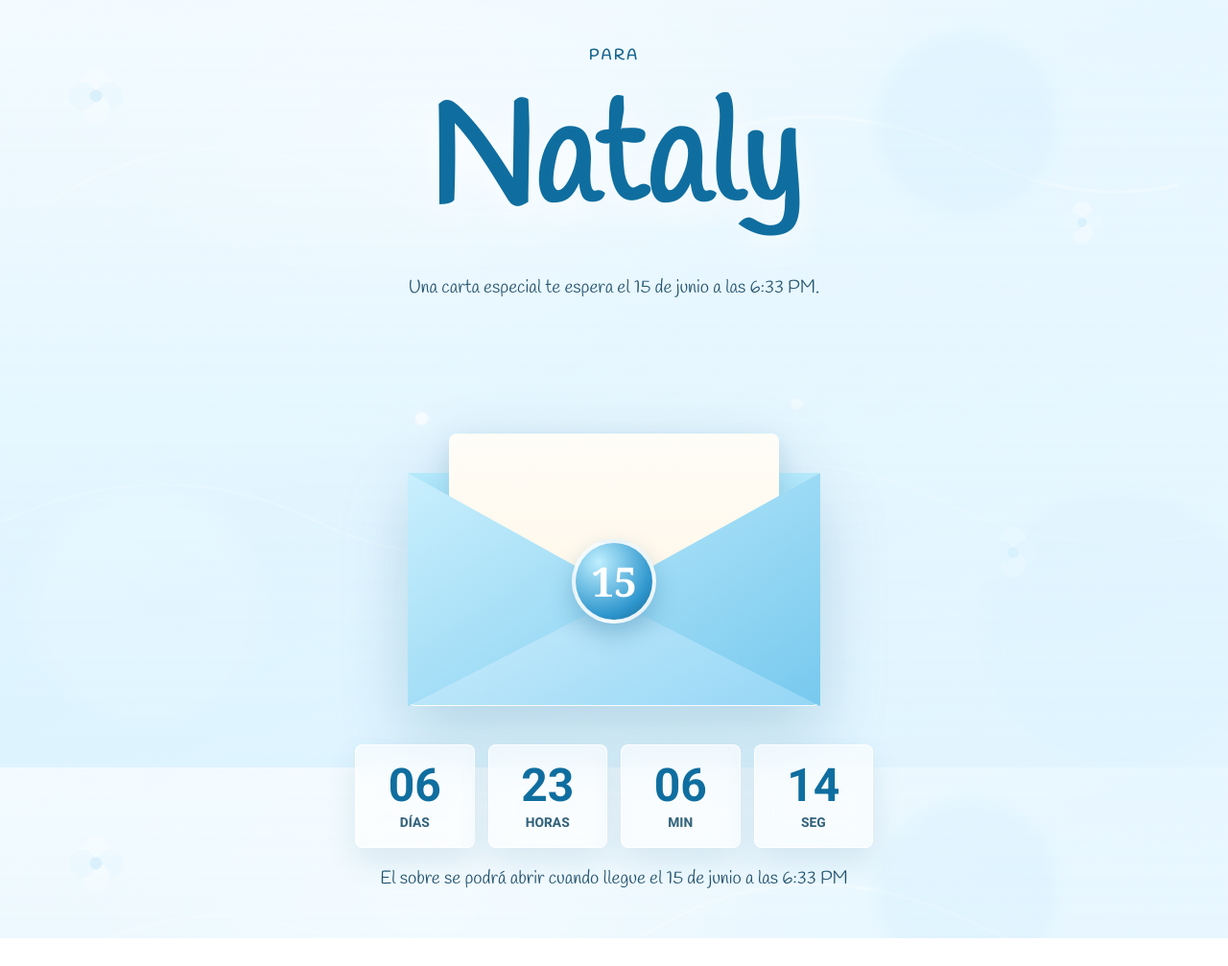
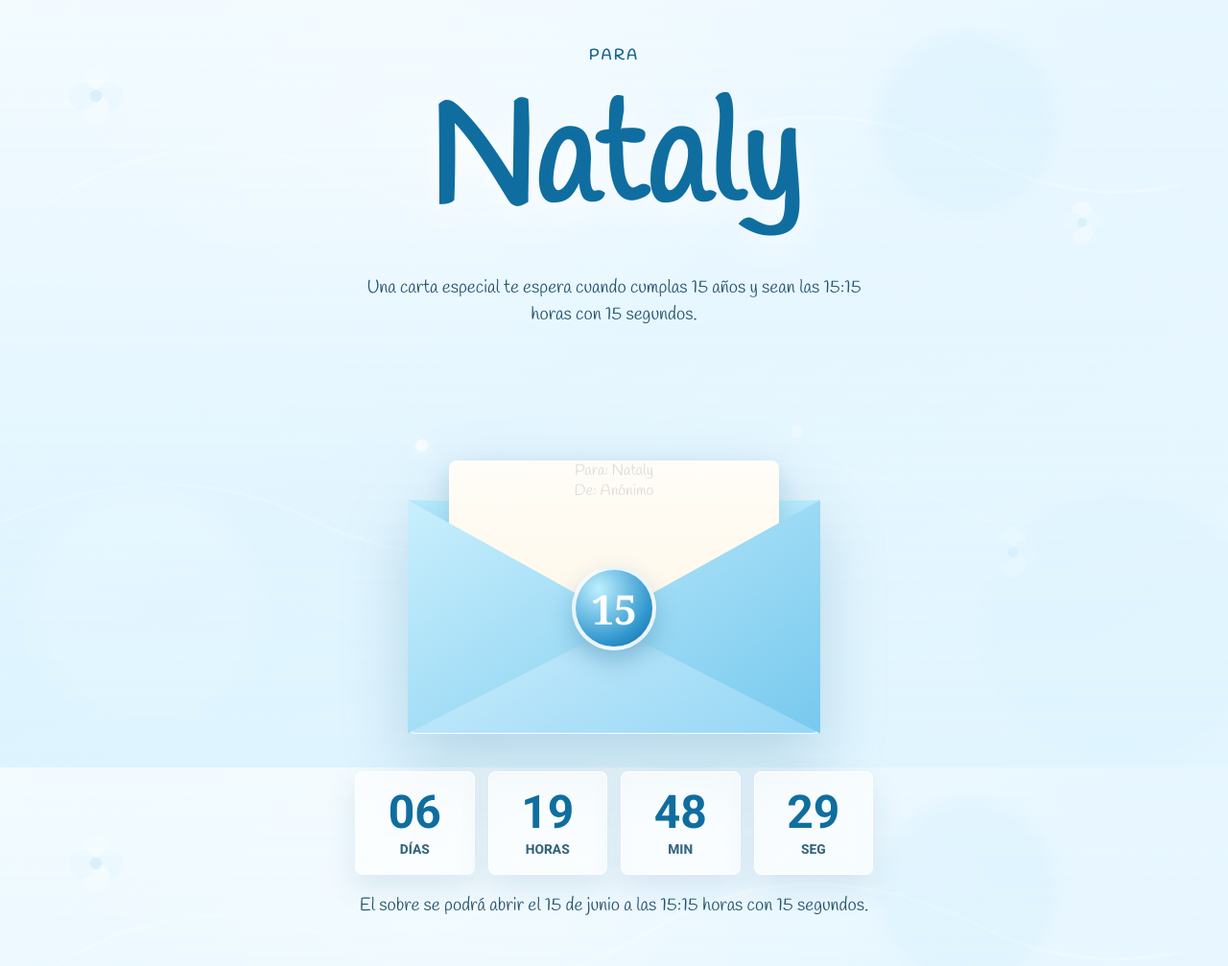
Before and after one commit to jorgepzb/nataly, a plain HTML site: page index.html in a window 1280 px wide. Shown: the whole page at 96% size. Before the commit the page ends 978 px from the top, so only its background shows below. Drawn offline with Linux system fonts and the light colour scheme.

Commit message:
Ajustes carta

```diff
--- a/app.js
+++ b/app.js
@@ -1,4 +1,4 @@
-const targetDate = new Date(2026, 5, 15, 18, 33, 0);
+const targetDate = new Date(2026, 5, 15, 15, 15, 15);
 
 const intro = document.getElementById("intro");
 const letterView = document.getElementById("letterView");
@@ -29,7 +29,7 @@ function updateCountdown() {
     fields.seconds.textContent = "00";
     openButton.disabled = false;
     openButton.hidden = false;
-    statusText.textContent = "Ya es 15 de junio y son más de las 6:33 PM. La carta está lista para Nataly.";
+    statusText.textContent = "Ya es 15 de junio y son más de las 15:15 horas con 15 segundos. La carta está lista para Nataly.";
     return;
   }
 
@@ -43,7 +43,7 @@ function updateCountdown() {
   fields.hours.textContent = pad(hours);
   fields.minutes.textContent = pad(minutes);
   fields.seconds.textContent = pad(seconds);
-  statusText.textContent = "El sobre se podrá abrir cuando llegue el 15 de junio a las 6:33 PM";
+  statusText.textContent = "El sobre se podrá abrir el 15 de junio a las 15:15 horas con 15 segundos.";
 }
 
 function showLetter() {
--- a/index.html
+++ b/index.html
@@ -17,7 +17,7 @@
       <section class="intro" id="intro">
         <p class="kicker">Para</p>
         <h1>Nataly</h1>
-        <p class="subtitle">Una carta especial te espera el 15 de junio a las 6:33 PM.</p>
+        <p class="subtitle">Una carta especial te espera cuando cumplas 15 años y sean las 15:15 horas con 15 segundos.</p>
 
         <div class="stage" aria-label="Sobre cerrado con cuenta regresiva">
           <div class="sparkles" aria-hidden="true">
@@ -29,7 +29,7 @@
 
           <div class="envelope" id="envelope" aria-hidden="true">
             <div class="envelope-back"></div>
-            <div class="paper-peek"></div>
+            <div class="paper-peek">Para: Nataly<br />De: Anónimo</div>
             <div class="flap"></div>
             <div class="pocket-left"></div>
             <div class="pocket-right"></div>
@@ -44,28 +44,29 @@
           <div><strong id="seconds">00</strong><span>Seg</span></div>
         </div>
 
-        <p class="status" id="status">El sobre se podrá abrir cuando llegue el 15 de junio a las 6:33 PM.</p>
+        <p class="status" id="status">El sobre se podrá abrir el 15 de junio a las 15:15 horas con 15 segundos.</p>
         <button class="open-button" id="openButton" type="button" disabled>Abrir sobre</button>
       </section>
 
       <section class="letter-view" id="letterView" aria-hidden="true">
         <!--article class="letter">
           <p class="letter-date">15 de junio del 2026</p>
-            <h2>💖 Felices 15 primaveras, Nataly</h2>
-            <p>¡Por fin una quinceañera de a devis! 🎉</p>
-            <p>¡Felices 15 años, quinceañera de quince años con más actitud del planeta! 👑</p>
+            <h2>Felices 15 años, Nataly 💖</h2>
+            <p>¡Por fin una <strong>quinceañera de 15 años</strong> de a devis! 🎉</p>
+            <p>¡Felices 15 años, <strong>quinceañera</strong> de 15 años con más actitud del planeta! 👑</p>
             <p>Sé que probablemente estás leyendo esto con tu famosa cara de "ya vas a empezar", pero ni modo 😠.</p>
-            <p>Hoy es tu día y quiero recordarte que eres especial, ¡muy especial!, aunque a veces me das miedito saludarte o despedirme 😅.</p>
+            <p>Hoy es tu día y quiero recordarte que eres especial, ¡muy especial!, aunque a veces me da miedito saludarte o despedirme 😅.</p>
             <p>Es increíble ver cómo has crecido. Pasaste de ser una niña berrinches a una adolescente con una personalidad tan fuerte que podrías dirigir un ejército 🛡️.</p>
             <p>Admiro mucho tu carácter; estoy seguro que nadie nunca te va a ver la cara, y eso me da mucha tranquilidad (y orgullo, para qué mentir) 😎.</p>
-            <p><strong>En esta nueva etapa te deseo:</strong></p>
-            <p>Mucha paciencia: sobre todo para aguantar nuestros abrazos pegajosos de sudor 🥵.</p>
-            <p>Éxito total: porque con ese carácter vas a lograr todo lo que quieras 🎯.</p>
-            <p>Pocas arrugas: de tanto fruncir el ceño 🙃.</p>
-            <p>Que pases un día espectacular. Sonríe un poquito, aunque sea para que salgas bien en las fotos que vamos a presumir en Facebook 📸.</p>
-            <p>Tienes un corazón enorme debajo de ese escudo de jefa, y te admiro por ser como eres ❤️.</p>
-            <p>¡Te deseo lo mejor! 🥳</p>
-            <p class="signature">Atentamente,<br>Yo 😉.</p>
+            <p><b>En esta nueva etapa te deseo:</b></p>
+            <p><b>Mucha paciencia</b>: sobre todo para aguantar nuestros abrazos pegajosos de sudor 🥵.</p>
+            <p><b>No rompas computadoras</b> 😤.</p>
+            <p><b>Éxito total</b>: porque con ese carácter vas a lograr todo lo que quieras 🎯.</p>
+            <p><b>Pocas arrugas</b>: de tanto fruncir el ceño 🙃.</p>
+            <p><b>¡Que pases un día espectacular!</b> Sonríe un poquito, aunque sea para que salgas bien en las fotos que vamos a presumir en Facebook 📸.</p>
+            <p><b>Tienes un gran corazón</b> debajo de ese escudo de jefa, y te admiro por ser como eres ❤️.</p>
+            <p><b>¡Te deseo lo mejor!</b> 🥳</p>
+            <p class="signature">Atentamente,<br>Anónimo 😉.</p>
         </article-->
         <div class="button-group">
           <button class="ghost-button" id="closeButton" type="button">Volver al sobre</button>
--- a/styles.css
+++ b/styles.css
@@ -121,6 +121,8 @@ h1 {
     repeating-linear-gradient(0deg, transparent 0 26px, rgba(46, 150, 205, .16) 27px);
   box-shadow: 0 10px 26px rgba(23, 101, 143, .16);
   z-index: 7;
+  color:#dcdcdc;
+
 }
 
 .flap {
@@ -400,6 +402,12 @@ h1 {
             border: none;
             box-shadow: none;
           }
+          .letter p{
+            font-size: 14px;
+          }
+          h2{
+            font-size: 18px !important;
+          }
           .button-group{
             display: none;
           }
```
